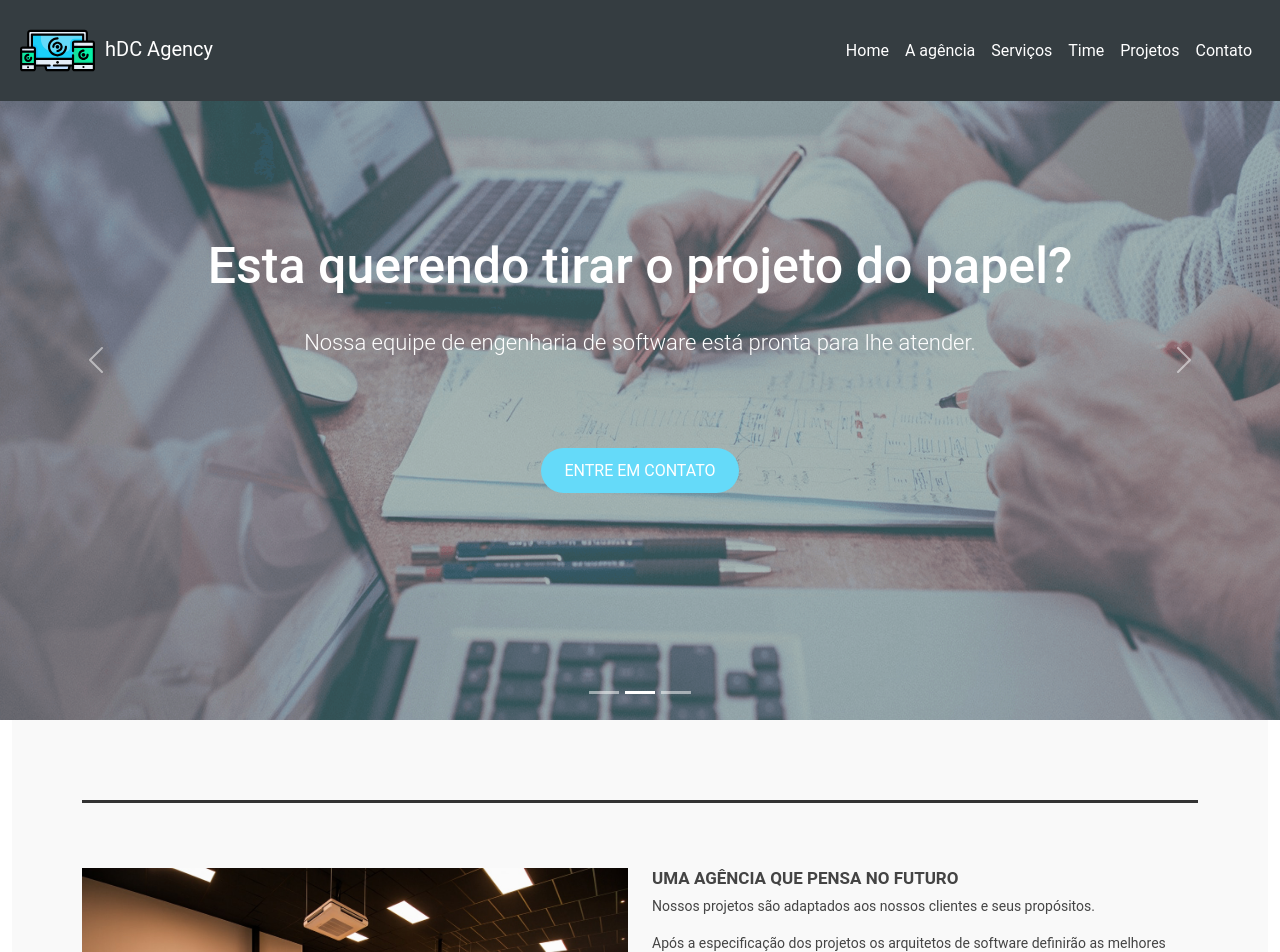
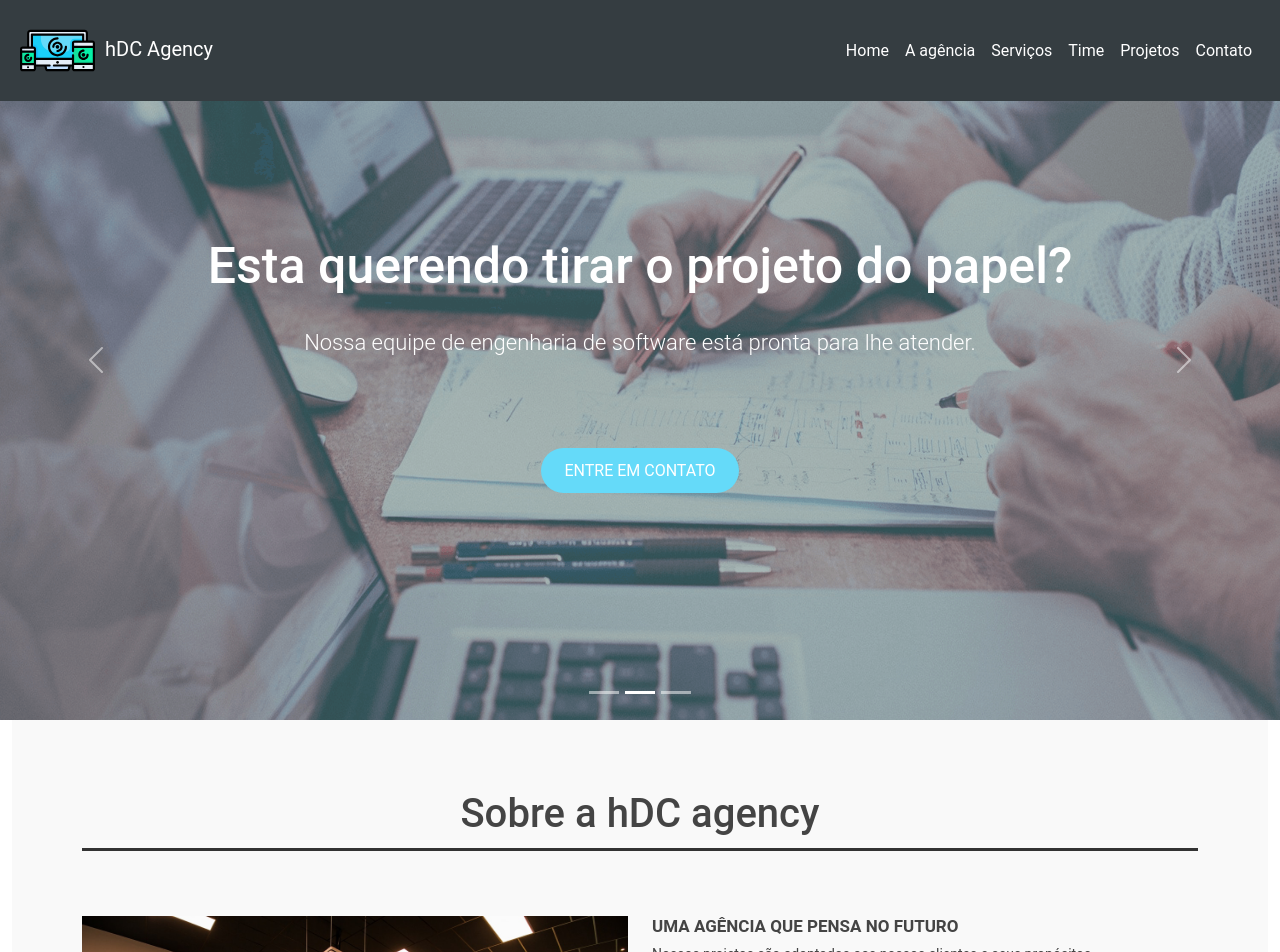
Before and after one commit to JhonatasAnicezio/Development-Agency, a React (Create React App) app: page / in a window 1280 px wide. Shown: the top 952 px of the page. Built offline with nearby package versions, Linux system fonts and the light colour scheme.

Commit message:
feat(components/AboutArea): add props title in TitleH2

```diff
--- a/src/components/AboutArea.js
+++ b/src/components/AboutArea.js
@@ -12,7 +12,7 @@ function AboutArea() {
       <div id='about-area'>
         <div className='container'>
           <div className='row'>
-            <TitleH2 />
+            <TitleH2 title='Sobre a hDC agency'/>
             <div className='col-md-6'>
               <img className='img-fluid' src={ agenciaJpg }/>
             </div>
--- a/src/components/TitlteH2.css
+++ /dev/null
@@ -1,9 +0,0 @@
-.main-title {
-  color: #444;
-  margin: 0 0 65px 0;
-  font-size: 40px;
-  text-align: center;
-
-  padding-bottom: 10px;
-  border-bottom: 3px solid #333;
-}
```
